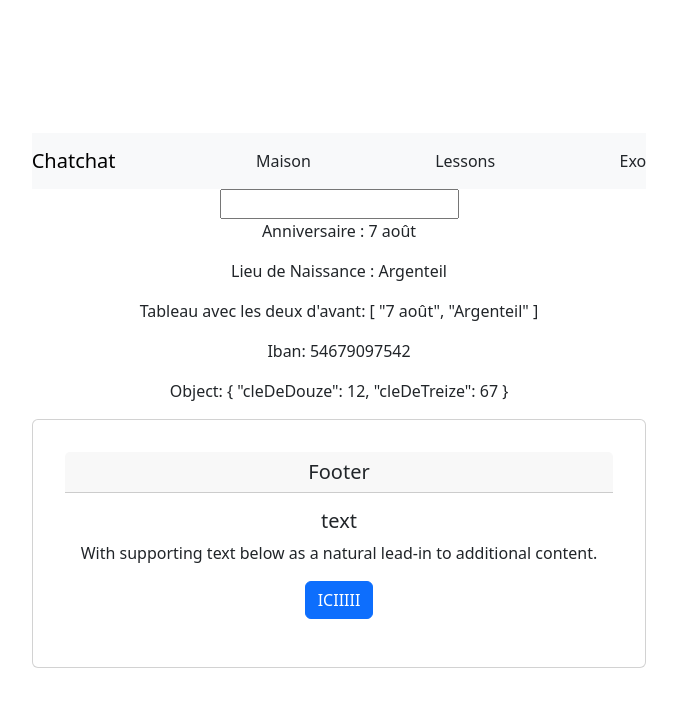
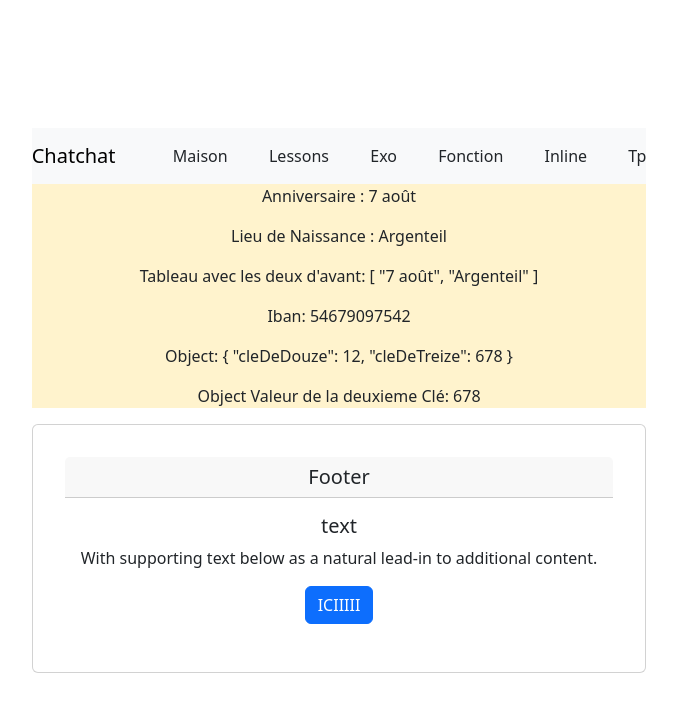
Before and after one commit to Lucileeeee/vue_exo, a Vue app in the folder courage/: page /ComposantTest in a window 1280 px wide. Shown: the top 712 px of the page, without its empty margins (301-978 px from the left). Built offline with nearby package versions, Linux system fonts and the light colour scheme.

Commit message:
premier tp

```diff
--- a/courage/src/components/shared/NavBar.vue
+++ b/courage/src/components/shared/NavBar.vue
@@ -3,9 +3,34 @@
 <nav class="navbar navbar-light bg-light">
   <a class="navbar-brand" href="#">Chatchat</a>
   <router-link class="nav-link active" aria-current="page" to="/home">Maison</router-link>
-  <router-link class="nav-link active" aria-current="page" to="/lessonsTextInter">Lessons</router-link>
+  <router-link class="nav-link active" aria-current="page" to="/lessons-lessonsTextInter">Lessons</router-link>
   <router-link class="nav-link active" aria-current="page" to="/ComposantTest">Exo</router-link>
+  <router-link class="nav-link active" aria-current="page" to="/Function">Fonction</router-link>
+  <router-link class="nav-link active" aria-current="page" to="/Inline">Inline</router-link>
+  <router-link class="nav-link active" aria-current="page" to="/Tp1">Tp</router-link>
 
+  <!-- <li class="nav-item dropdown">
+                    <a class="nav-link mx-2 dropdown-toggle" href="#" id="navbarDropdownMenuLink" role="button" data-bs-toggle="dropdown" aria-expanded="false">
+                      Exercices
+                    </a>
+                    <ul class="dropdown-menu" aria-labelledby="navbarDropdownMenuLink">
+                    <li><a class="dropdown-item" href="#">Liste exercices</a></li>
+                    <li><router-link to="/EXO_TextInterpolation"><a class="dropdown-item" href="#">Test interpolation</a></router-link></li>
+                    <li><router-link to="/Lesson_inline-templating"><a class="dropdown-item" href="#">inline Templating(v-html)</a></router-link></li>
+                    <li><router-link to="/AttributeBinding"><a class="dropdown-item" href="#">Attribute Binding (v-bind)</a></router-link></li>
+                    <li><a class="dropdown-item" href="#">Event Binding (v-on)</a></li>
+                    <li><a class="dropdown-item" href="#">Two Way Data Binding (v-model)</a></li>
+                    <li><a class="dropdown-item" href="#">Computed Properties</a></li>
+                    <li><a class="dropdown-item" href="#">Watchers</a></li>
+                    <li><a class="dropdown-item" href="#">Dynamic Styling</a></li>
+                    <li><a class="dropdown-item" href="#">Conditional Rendering (v-if)</a></li>
+                    <li><a class="dropdown-item" href="#">List Rendering (v-for)</a></li>
+                    <li><a class="dropdown-item" href="#">Props</a></li>
+                    <li><a class="dropdown-item" href="#">Props ultra Opti (v-bind des props + v-for)+ Emit</a></li>
+                    <li><a class="dropdown-item" href="#">API Fetch</a></li>
+                    <li><a class="dropdown-item" href="#">Something else here</a></li>
+                    </ul>
+                </li> -->
 </nav>
 </template>
 
--- a/courage/src/router/index.js
+++ b/courage/src/router/index.js
@@ -24,6 +24,21 @@ const router = createRouter({
             name: 'ComposantTest',
             component: () => import('../views/exo/ComposantTest.vue')
         },
+        {
+            path: '/Function',
+            name: 'Function',
+            component: () => import('../views/exo/Function.vue')
+        },
+        {
+            path: '/Inline',
+            name: 'Inline',
+            component: () => import('../views/exo/Inline.vue')
+        },
+        {
+            path: '/Tp1',
+            name: 'Tp',
+            component: () => import('../views/exo/Tp1.vue')
+        },
     ]
 });
 
--- a/courage/src/views/exo/ComposantTest.vue
+++ b/courage/src/views/exo/ComposantTest.vue
@@ -1,12 +1,12 @@
 <template>
-  <div>
-    <input v-model="value" />
+  <div class="bg-warning-subtle">
+    <p>Anniversaire : {{ anniversaire }}</p>
+    <p>Lieu de Naissance : {{ naissance }}</p>
+    <p>Tableau avec les deux d'avant: {{ tableau }}</p>
+    <p>Iban: {{ iban }}</p>
+    <p>Object: {{ object }}</p>
+    <p>Object Valeur de la deuxieme Clé: {{ object.cleDeTreize }}</p>
   </div>
-  <p>Anniversaire : {{ anniversaire }}</p>
-  <p>Lieu de Naissance : {{ naissance }}</p>
-  <p>Tableau avec les deux d'avant: {{ tableau }}</p>
-  <p>Iban: {{ iban }}</p>
-  <p>Object: {{ object }}</p>
 </template>
 
 <script setup lang='js'>
@@ -17,47 +17,7 @@ const anniversaire = ref('7 août');
 const naissance = ref('Argenteil');
 const tableau = ref([anniversaire, naissance]);
 const iban = ref(54679097542);
-const object = ref({cleDeDouze : 12, cleDeTreize : 67});
-
-const props = defineProps({
-  // v-model
-  modelValue: {
-    default: '',
-  },
-});
-
-const emit = defineEmits({
-  // v-model event with validation
-  'update:modelValue': (value) => value !== null,
-});
-
-const value = computed({
-  get () {
-    return props.modelValue;
-  },
-  set (value) {
-    emit('update:modelValue', value);
-  },
-});
-
-const stopWatch = watch(
-  () => props.modelValue, async (_newValue, _oldValue) => {
-    // do something
-  },
-  {
-    immediate: true
-  }
-);
-
-onMounted(() => {
-});
-
-onUpdated(() => {
-});
-
-onBeforeUnmount(() => {
-  stopWatch();
-});
+const object = ref({cleDeDouze : 12, cleDeTreize : 678});
 
 </script>
 
--- /dev/null
+++ b/courage/src/views/exo/Function.vue
@@ -0,0 +1,27 @@
+<template>
+  <div class="bg-info-subtle"></div>
+  <p> {{ renvoyerLivre() }} </p>
+
+</template>
+
+<script setup lang='js'>
+import { computed, watch, onMounted, onUpdated, onBeforeUnmount } from 'vue'
+import { ref } from 'vue';
+
+
+let livre = ref('');
+
+function renvoyerLivre(){
+  let nb = Math.random();
+  if (nb < 0.5){
+    livre = 'Le Petit Prince';
+  } else {
+    livre = 'King Kong Théorie';
+  }
+  return livre
+}
+
+</script>
+
+<style scoped lang="css">
+</style>
--- /dev/null
+++ b/courage/src/views/exo/Inline.vue
@@ -0,0 +1,17 @@
+<template>
+  <div>
+    <h5>Inline Templating Mode : Composition</h5>
+    <!-- Avec String interpolation {{}} le code HTML n'est pas interprété par le navigateur -->
+    <p class="text-center">{{unTemplateLivre}}</p>
+    <!-- Directive v-html pour afficher du code HTML contenu dans une variable String unTemplateLivre -->
+    <div v-html="unTemplateLivre" class="text-center"></div>
+  </div>
+</template>
+
+<script setup lang='js'>
+import { ref } from 'vue'
+const unTemplateLivre = ref('<h1>Les mémoires de Steven Seagal</h1>')
+</script>
+
+<style scoped lang="css">
+</style>
--- /dev/null
+++ b/courage/src/views/exo/Tp1.vue
@@ -0,0 +1,36 @@
+<template>
+  <div class="bg-info-subtle">
+    <div v-html="unTitre" class="text-center"></div>
+    <img :src="leLien" class="text-center">
+    <!-- Directive v-html pour afficher du code HTML contenu dans une variable String unTemplateLivre -->
+    <p>Nom : {{ nom }}</p>
+    <p>Prénom : {{ prenom }}</p>
+    <p>Âge : {{ age }}</p>
+    <p>Nombre Fétiche : {{ getRandomInt() }}</p>
+    <p>Age + 10 : {{ agePlus10(age) }}</p>
+    <input v-model="text" placeholder="J'adore le Jambon">
+  </div>
+</template>
+
+<script setup lang='js'>
+import { ref } from 'vue';
+
+const leLien = ref('https://picsum.photos/200/200');
+const nom = ref('Zilbermann');
+const prenom = ref('Lucile');
+const age = ref(33);
+
+//todo: reconstituer le template avec des p
+const unTitre = ref(`<h1>Fiche Utilisateur :</h1>`);
+
+function getRandomInt() {
+  return Math.floor(Math.random()*187);
+}
+function agePlus10(age){
+  return age += 10;
+}
+
+</script>
+
+<style scoped lang="css">
+</style>
```
Also changed, not shown: courage/src/views/lessons/AttributeBinding.vue (added, +19 -0 lines).
